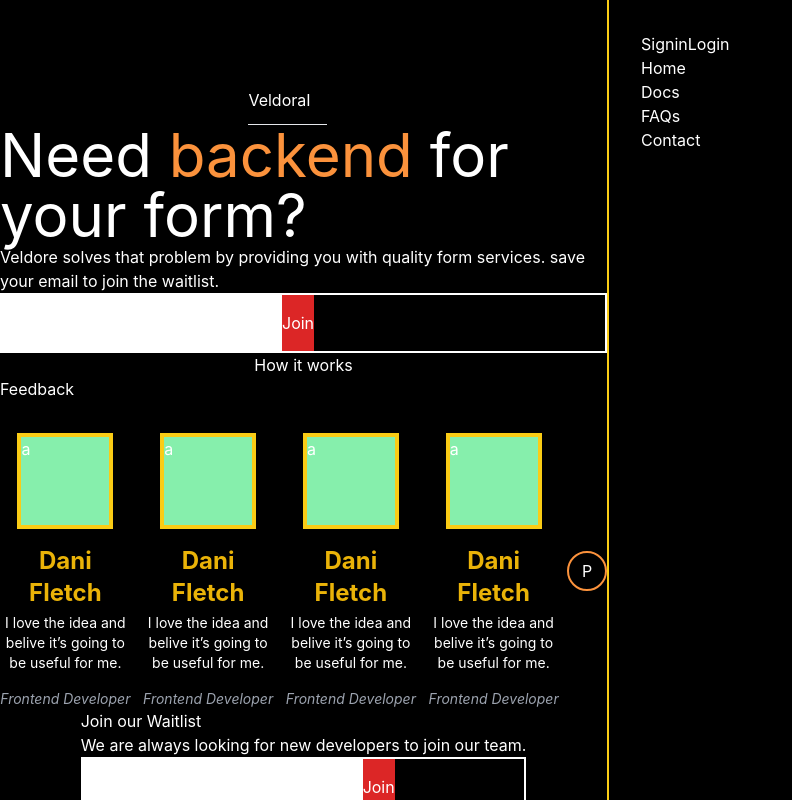
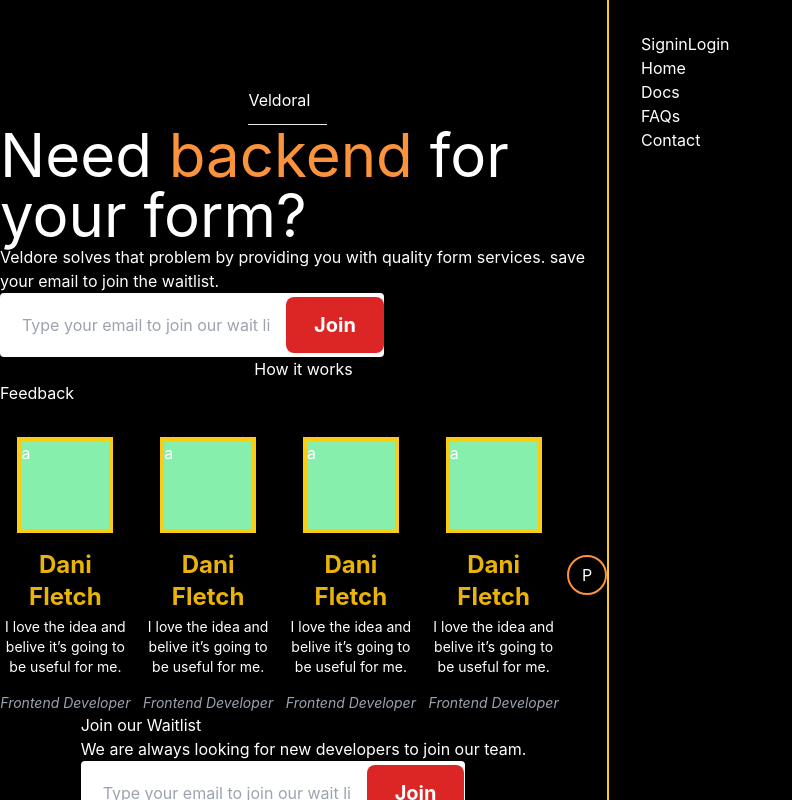
Before and after one commit to princecodes247/veldora--client, a Next.js app: page /waitlist in a window 1280 px wide. Shown: the top 800 px of the page, without its empty margins (0-792 px from the left). Built offline with nearby package versions, Linux system fonts and the light colour scheme.

Commit message:
update WaitlistForm styles

```diff
--- a/components/WaitlistForm/WaitlistForm.jsx
+++ b/components/WaitlistForm/WaitlistForm.jsx
@@ -3,10 +3,17 @@ import PropTypes from 'prop-types';
 //import { Test } from './WaitlistForm.styles';
 
 const WaitlistForm = (props) => (
-  <div className="flex self-start border-2 border-white w-">
-    <input className='p-4' type="text" />
-    <button className='text-white bg-red-600'>Join</button>
-  </div>
+ <React.Fragment>
+    {
+    props.alt ? <div className="flex items-stretch self-center pl-1 pr-0.5 bg-white border-2 border-white rounded focus-within:outline-solid-yellow-500 focus-within:border-yellow-400 w-96">
+    <input className='flex-1 p-3 text-black outline-none' type="text" placeholder='Type your email to join our wait list' />
+    <button className='py-2 text-xl font-bold text-white bg-red-600 rounded-lg px-7'>Join</button>
+  </div> : <div className="flex items-stretch self-start pl-1 p-0.5 bg-white border-2 border-white rounded focus-within:outline-solid-yellow-500 focus-within:border-yellow-400 w-96">
+  <input className='flex-1 p-4 text-black outline-none' type="text" placeholder='Type your email to join our wait list' />
+  <button className='py-2 text-xl font-bold text-white bg-red-600 rounded-lg px-7'>Join</button>
+</div>
+  }
+ </React.Fragment>
 );
 
 WaitlistForm.propTypes = {
```
